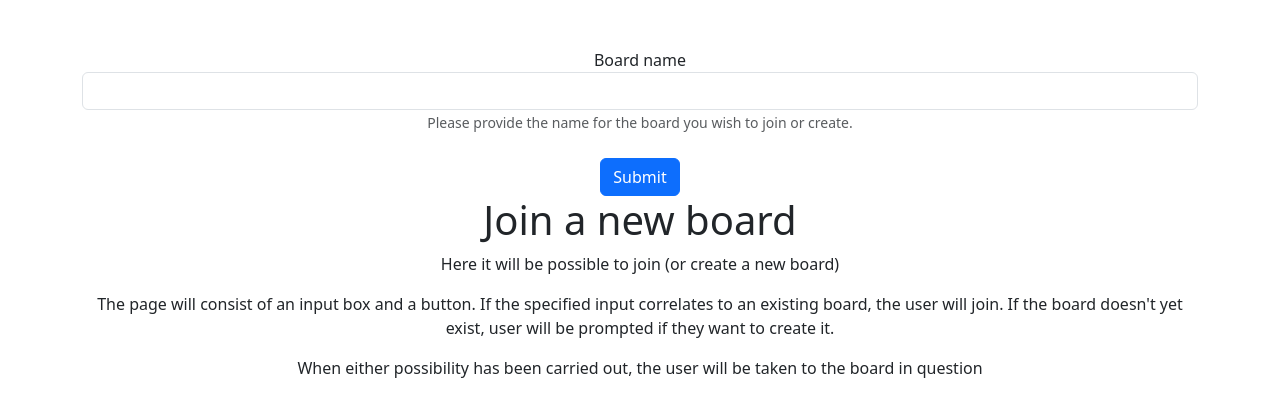
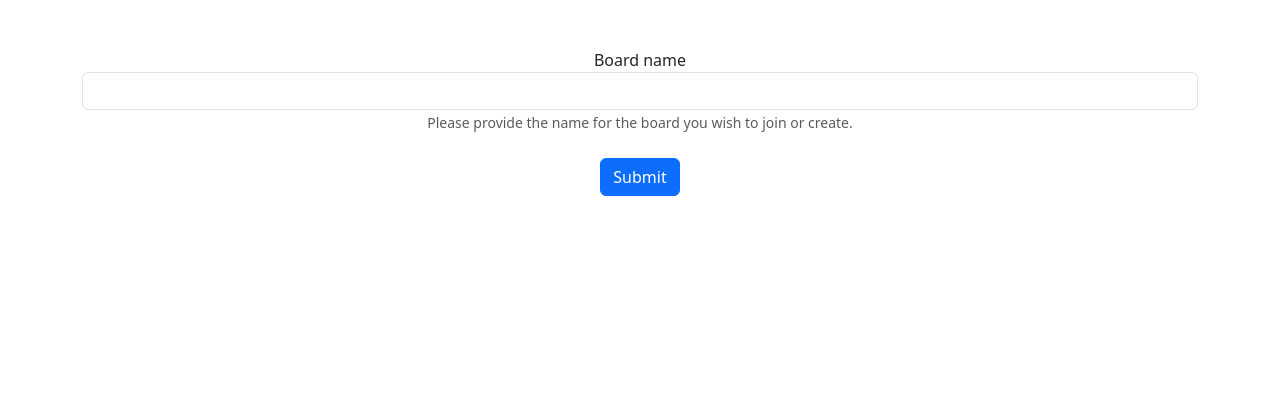
Before and after one commit to RasmusLange/CS50_final_project_ahoj, a Python web app: template templates/join.html in a window 1280 px wide. Shown: the part 40-457 px from the top of the page. Run offline with Jinja, Linux system fonts and the light colour scheme; the template is opened without the code that fills it, so the values that code supplies are empty.

Commit message:
All features working

```diff
--- a/templates/account.html
+++ b/templates/account.html
@@ -22,7 +22,7 @@
     {% endif %}
     </div>
     <form action="/account" method="post">
-        <p>Current user: {{ username }}</p>
+        <h1>Current user: {{ username }}</h1>
         <div class="mb-3">
             <br>
             <div class="check-box">
--- a/templates/join.html
+++ b/templates/join.html
@@ -21,8 +21,4 @@
         <br>
         <button type="submit" class="btn btn-primary">Submit</button>
     </form>
-    <h1>Join a new board</h1>
-    <p>Here it will be possible to join (or create a new board)</p>
-    <p>The page will consist of an input box and a button. If the specified input correlates to an existing board, the user will join. If the board doesn't yet exist, user will be prompted if they want to create it.</p>
-    <p>When either possibility has been carried out, the user will be taken to the board in question</p>
 {% endblock %}
```
Also changed, not shown: app.py (+15 -0 lines), ahoj.db.
